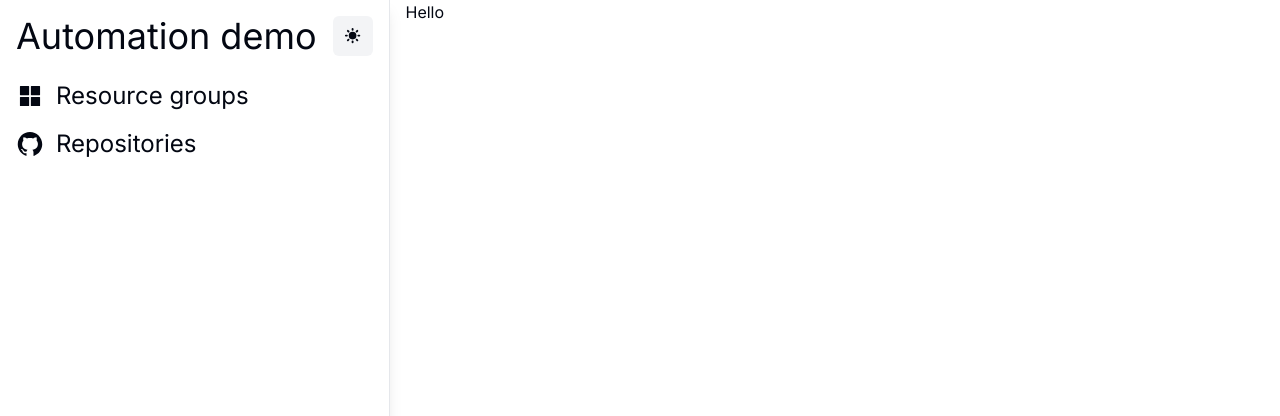
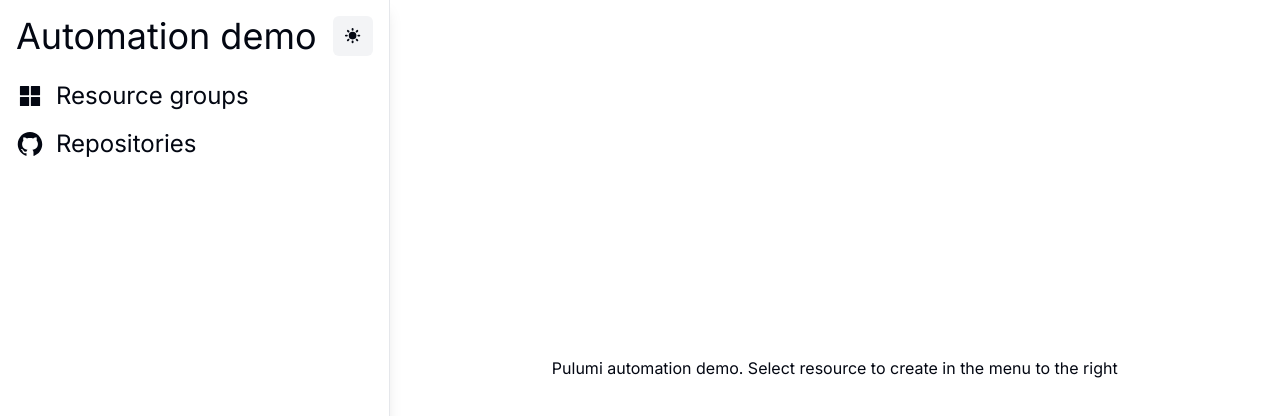
Before and after one commit to mastoj/pulumi-automation-demo-v2, a Next.js app: page / in a window 1280 px wide. Shown: the top 416 px of the page. Built offline with nearby package versions, Linux system fonts and the light colour scheme.

Commit message:
Simple message on first page

```diff
--- a/app/page.tsx
+++ b/app/page.tsx
@@ -1,5 +1,9 @@
 import Image from "next/image";
 
 export default function Home() {
-  return <>Hello</>;
+  return (
+    <p className="flex w-full h-full justify-center items-center">
+      Pulumi automation demo. Select resource to create in the menu to the right
+    </p>
+  );
 }
```
